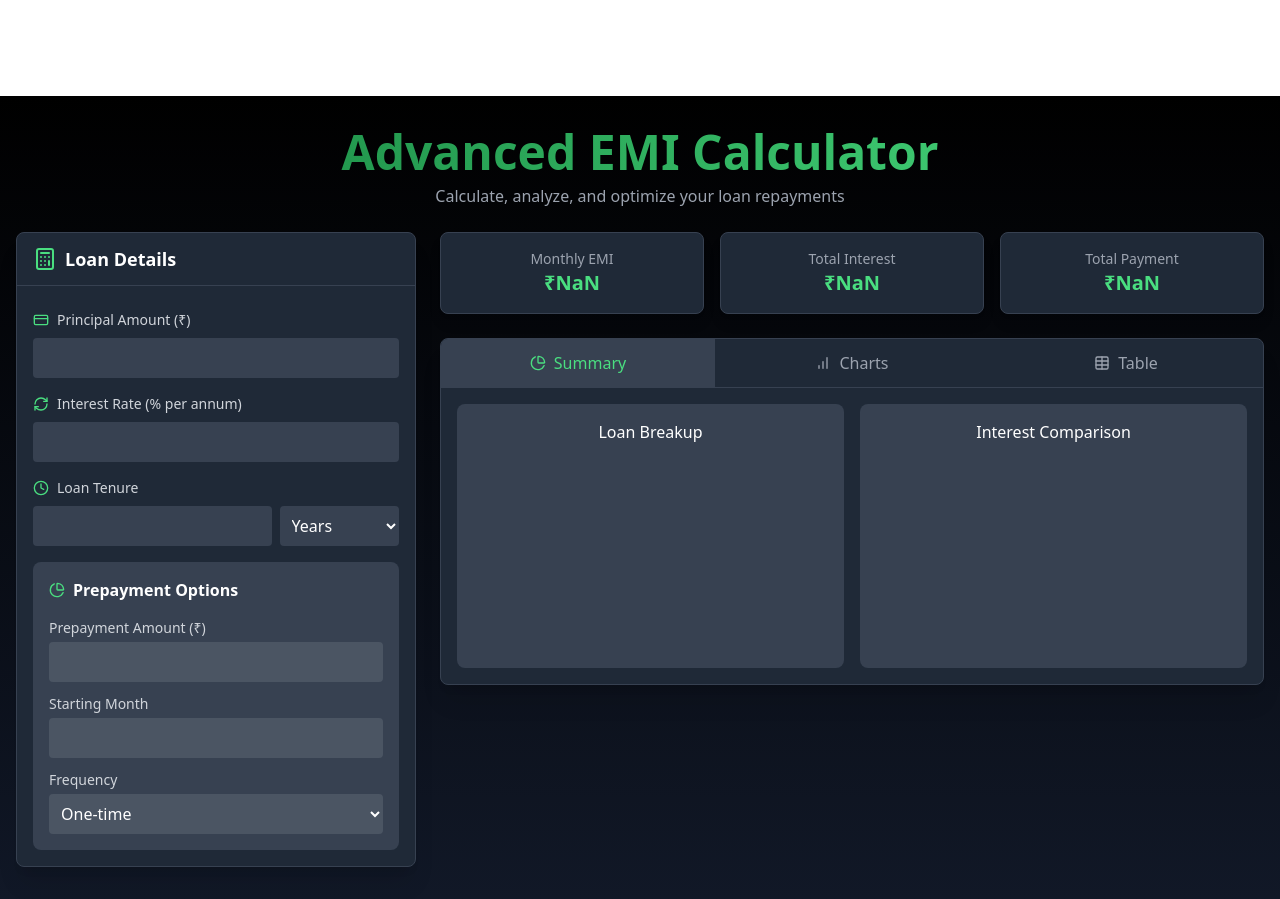
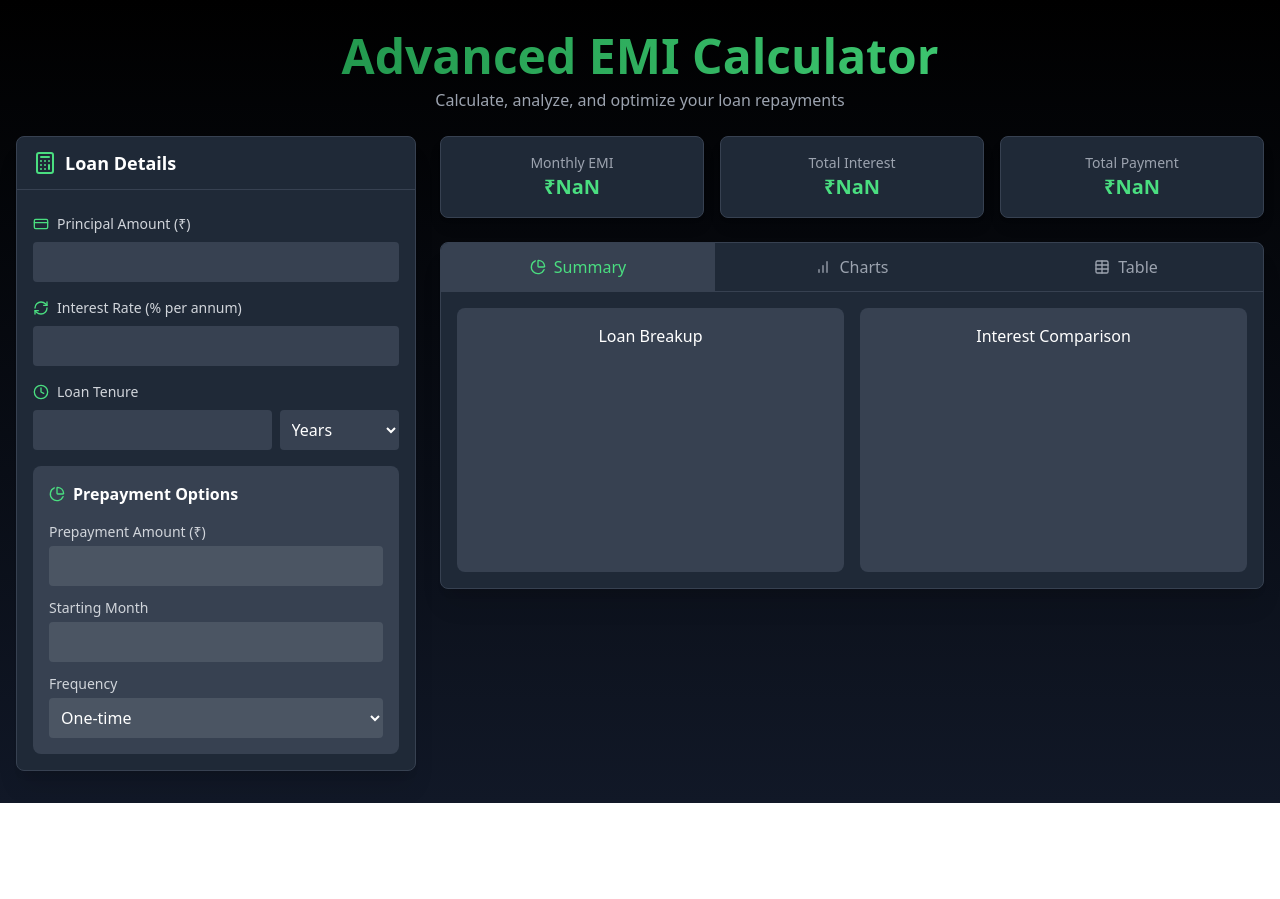
Before and after one commit to mannattttt/FinWise, a React (Vite) app: page /calculator in a window 1280 px wide. After the commit the page ends 803 px from the top, so only its background shows below. Built offline with nearby package versions, Linux system fonts and the light colour scheme.

Commit message:
added articles page

```diff
--- a/src/components/Hero.jsx
+++ b/src/components/Hero.jsx
@@ -15,8 +15,8 @@ const Hero = ({ onGetStartedClick }) => {
       <div className="flex justify-center mt-8">
         <button
           onClick={onGetStartedClick}
-          className="px-8 py-4 border border-green-500 rounded-full bg-gray-800 text-white text-lg font-medium cursor-pointer transition-all duration-200 hover:bg-gray-700 active:scale-95"
-        >
+          className="px-8 py-4 rounded bg-gray-800 text-white text-lg font-medium cursor-pointer transition-all duration-200 hover:bg-gray-700 active:scale-95"
+          >
           Get Started
         </button>
       </div>
--- a/src/components/Navbar.jsx
+++ b/src/components/Navbar.jsx
@@ -37,7 +37,7 @@ const Navbar = ({ links }) => {
             />
           ) : (
             <SignInButton mode="modal">
-              <button className="text-white text-lg font-medium px-4 py-2 rounded-3xl transition-all duration-300 ease-in-out bg-green-500 hover:bg-green-500">
+              <button className="text-white text-lg font-medium px-4 py-2 rounded-3xl transition-all duration-300 ease-in-out bg-green-500 hover:bg-green-500 ">
                 Sign In
               </button>
             </SignInButton>
--- a/src/components/emicalculator.jsx
+++ b/src/components/emicalculator.jsx
@@ -187,7 +187,7 @@ const EnhancedEMICalculator = () => {
   const COMPARE_COLORS = ['#2E8B57', '#4CAF50'];
 
   return (
-    <div className="min-h-screen bg-gradient-to-b from-black to-gray-900 text-white mt-24">
+    <div className="min-h-screen bg-gradient-to-b from-black to-gray-900 text-white">
       <div className="container mx-auto px-4 py-8">
         <div className="mb-6 text-center">
           <h1 className="text-5xl font-bold text-transparent bg-clip-text bg-gradient-to-r from-green-700 to-green-400">
```
